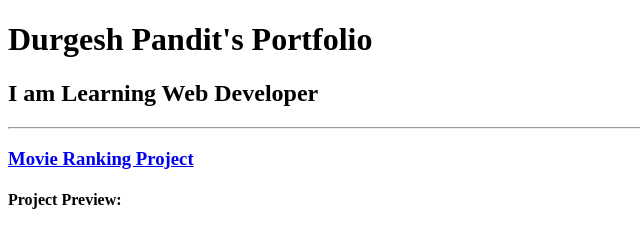
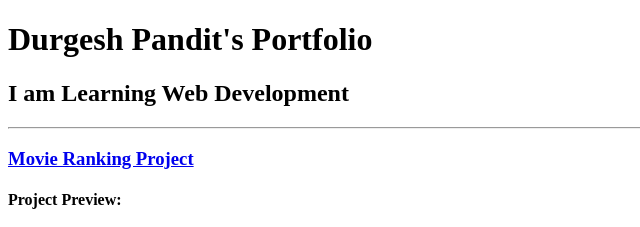
Before and after one commit to DurgeshPandit11/html-portfolio, a plain HTML site: page index.html in a window 1280 px wide. Shown: the top 227 px of the page, 0-640 px from the left. Drawn offline with Linux system fonts and the light colour scheme.

Commit message:
Update index.html

```diff
--- a/index.html
+++ b/index.html
@@ -1,4 +1,3 @@
-<!-- TODO 1: Create the HTML Boilerplate -->
 <!DOCTYPE html>
 <html lang="en">
 <head>
@@ -8,7 +7,7 @@
 </head>
 <body>
     <h1>Durgesh Pandit's Portfolio</h1>
-    <h2>I am Learning Web Developer</h2>
+    <h2>I am Learning Web Development</h2>
 
     <hr />
 
@@ -24,17 +23,5 @@
 
     <a href="./public/about.html">About Me</a>
     <a href="./public/contact.html">Contact Me</a>
-
-
-
 </body>
 </html>
-
-<!-- TODO 2: Add Your previous projects' HTML into the public folder -->
-<!-- TODO 3: Take screenshots of your project previews and add the images to the images folder -->
-<!-- TODO 4: Add titles/subtitles etc. -->
-<!-- TODO 5: Add a link to the project pages -->
-<!-- TODO 6: Add images to show the project previews
-HINT for TODO 6: You can use the height attribute set to 200 to make the image smaller:
-https://developer.mozilla.org/en-US/docs/Web/HTML/Element/img#attr-height -->
-<!-- TODO 7: Add the Contact Me and About Me page links -->
```
